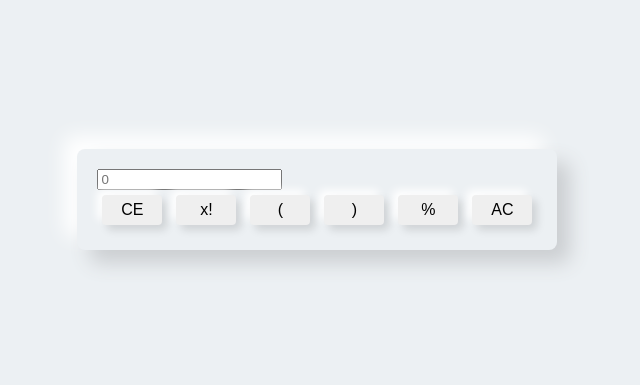
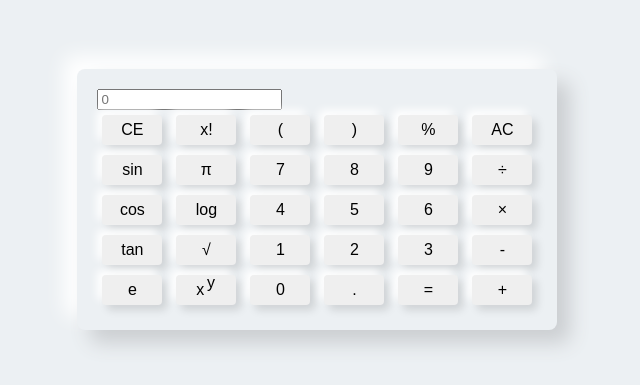
Before and after one commit to Suj4LB/calculator-devops.io, a plain HTML site: page index.html in a window 1280 px wide. Shown: the part 201-586 px from the top of the page, without its empty margins (337-977 px from the left). Drawn offline with Linux system fonts and the light colour scheme.

Commit message:
Update index.html

```diff
--- a/index.html
+++ b/index.html
@@ -24,6 +24,44 @@
                     <button class="btn">%</button>
                     <button id="ac" onclick="screen.value=''">AC</button>
                 </div>
+
+             <div class="row">
+                    <button onclick="sin()">sin</button>
+                    <button onclick="pi()">π</button>
+                    <button class="btn">7</button>
+                    <button class="btn">8</button>
+                    <button class="btn">9</button>
+                    <button class="btn">÷</button>
+                </div>
+
+                <div class="row">
+                    <button onclick="cos()">cos</button>
+                    <button onclick="log()">log</button>
+                    <button class="btn">4</button>
+                    <button class="btn">5</button>
+                    <button class="btn">6</button>
+                    <button class="btn">×</button>
+                </div>
+
+                <div class="row">
+                    <button onclick="tan()">tan</button>
+                    <button onclick="sqrt()">√</button>
+                    <button class="btn">1</button>
+                    <button class="btn">2</button>
+                    <button class="btn">3</button>
+                    <button class="btn">-</button>
+                </div>
+
+                <div class="row">
+                    <button onclick="e()">e</button>
+                    <button onclick="pow()">x <span style="position: relative; bottom: .4em; right: .1em;">y</span> </button>
+                    <button class="btn">0</button>
+                    <button class="btn">.</button>
+                    <button id="eval" onclick="screen.value=eval(screen.value)">=</button>
+                    <button class="btn">+</button>
+                </div>
+            </div>
+        </div>
 </body>
 
 </html>
```
